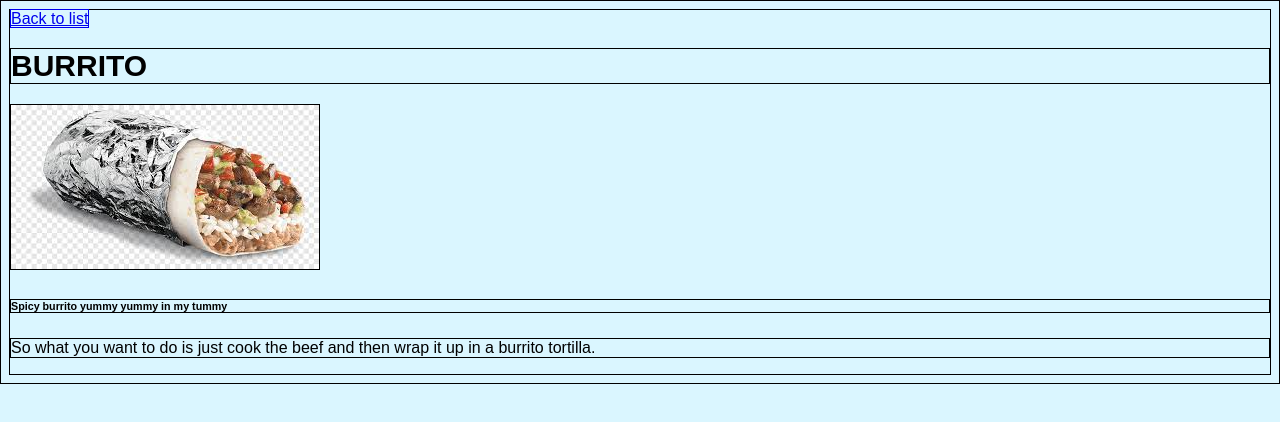
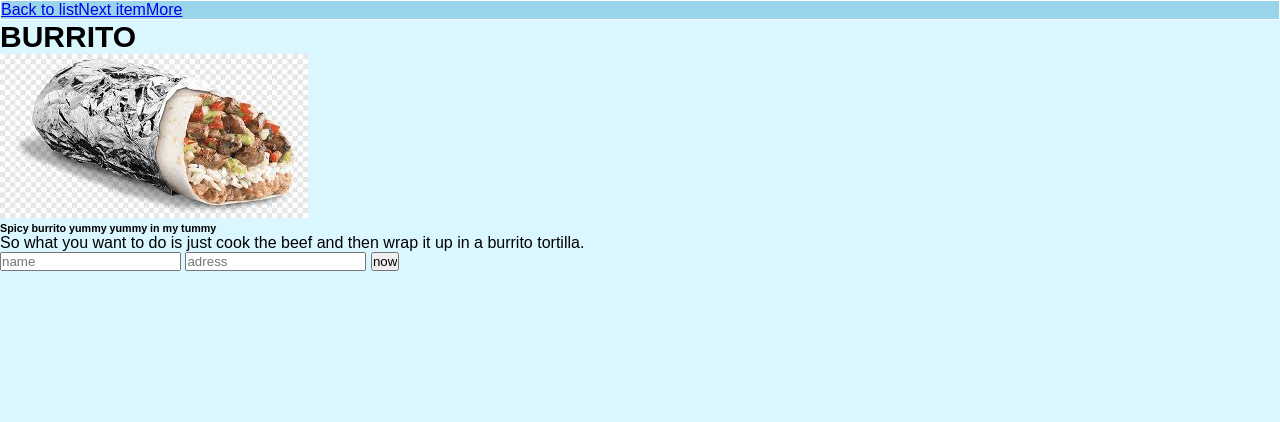
Before and after one commit to patrikralf/thing-i-made, a plain HTML site: page thing-i-eat.html in a window 1280 px wide. Drawn offline with Linux system fonts and the light colour scheme.

Commit message:
styled flexbox

```diff
--- a/css/style.css
+++ b/css/style.css
@@ -1,9 +1,12 @@
 * {
+    font-family: Arial, Helvetica, sans-serif;
+    margin: 0;
+    padding: 0;
+    border: solid px;
+}
+
+body {
     background-color: rgb(218, 246, 255);
-    font-family: Arial, Helvetica, sans-serif;
-    margin: 10;
-    padding: 10;
-    border: solid 1px;
 }
 
 h1 {
@@ -11,3 +14,15 @@ h1 {
     font-weight: 800;
 
 }
+
+div.flexbox {
+    display: flex;
+    flex-direction: row;
+    border: solid 1px white;
+    background-color: rgb(152, 213, 234);
+    flex-wrap: wrap;
+    align-items: self-start;
+
+.flexbox {
+
+}
--- a/thing-i-eat.html
+++ b/thing-i-eat.html
@@ -8,14 +8,24 @@
 </head>
 
 <body>
-    <a href="/index.html">Back to list</a>
+    <div class="flexbox">
+    <a href="/index.html" class="back">Back to list</a>
+    <a href="#" class="next">Next item</a>
+    <a href="#" class="more">More</a>
+    </div>
+
         <h1>BURRITO</h1>
         <img src="/images/download.jpg" alt="">
-    <h6>Spicy burrito yummy yummy in my tummy</h6>
-    <p>So what you want to do is just cook the beef and then
-        wrap it up in a burrito tortilla.
-    </p>
+        <h6>Spicy burrito yummy yummy in my tummy</h6>
+        <p>So what you want to do is just cook the beef and then
+            wrap it up in a burrito tortilla.
+        </p>
 
+        <form action="/index.html">
+            <input type="text" placeholder="name">
+            <input type="text" placeholder="adress">
+            <input type="submit" value="now">
+        </form>
 </body>
 
 </html>
```
